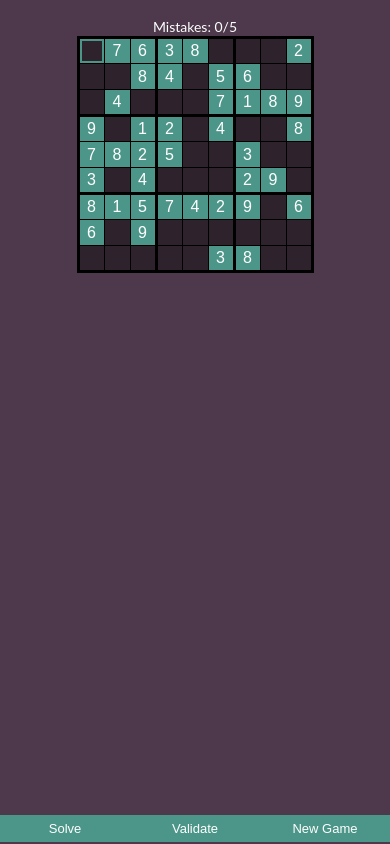
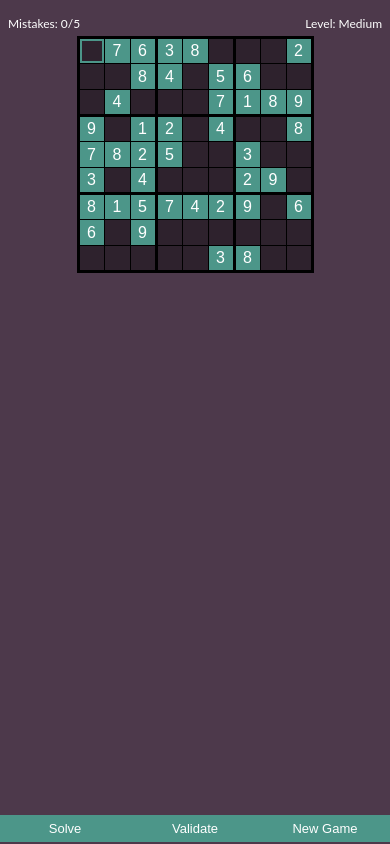
Before and after one commit to Anujofficialwork0214/sudoku-dev-copy, a plain HTML site: page feature-phone/index.html in a window 390 px wide. Drawn offline with Linux system fonts and the light colour scheme.

Commit message:
Feat: level ui on jiophone

```diff
--- a/feature-phone/assets/css/style.css
+++ b/feature-phone/assets/css/style.css
@@ -26,13 +26,6 @@ body {
   background-color: #4d394b;
   font-family: "Lato", Arial, sans-serif;
   overflow: hidden;
-}
-
-#mistakes-counter {
-  color: #ffffff;
-  font-size: 14px;
-  margin-bottom: 1px;
-  margin-top: 10px;
 }
 
 /* ---------- Sudoku Board ---------- */
@@ -209,3 +202,16 @@ input:focus-visible {
   font-size: 10px;
   display: none;             /* hidden by default */
 }
+
+.topbar {
+  width: 100%;
+  display: flex;
+  justify-content: space-between;
+  align-items: center;
+  padding: 8px 0px 5px 0px;
+  font-size: 12px;
+  color: #ffffff;
+}
+.topbar p span {
+  font-weight: bold;
+}
--- a/feature-phone/index.html
+++ b/feature-phone/index.html
@@ -14,10 +14,14 @@
     <h2>🎮 Sudoku</h2>
     <p>Powered by JioGames</p>
   </div>
-  <div id="mistakes-counter">
+  <!-- <div id="mistakes-counter">
      Mistakes: <span id="mistakeCount">0</span>/5
-   </div>
+   </div> -->
   <!-- NOTE: class name changed to match CSS -->
+  <div class="topbar">
+    <span>Mistakes: <span id="mistakeCount">0</span>/5 </span>
+    <span>Level: <span id="difficultyDisplay">Medium</span> </span>
+  </div>
   <div class="container">
     <!-- Your app.js can render the <table> inside here -->
     <!-- Example structure (if you render server-side):
--- a/smartphone/assets/js/app.js
+++ b/smartphone/assets/js/app.js
@@ -1,6 +1,6 @@
 const difficultyOrder = ["easy", "medium", "hard", "pro", "expert"];
 let currentDifficultyIndex = Number(localStorage.getItem('currentDifficultyIndex')) || 0;
-console.log("Loaded difficulty index from storage:", currentDifficultyIndex);
+// console.log("Loaded difficulty index from storage:", currentDifficultyIndex);
 (function (global) {
   "use strict";
 
```
